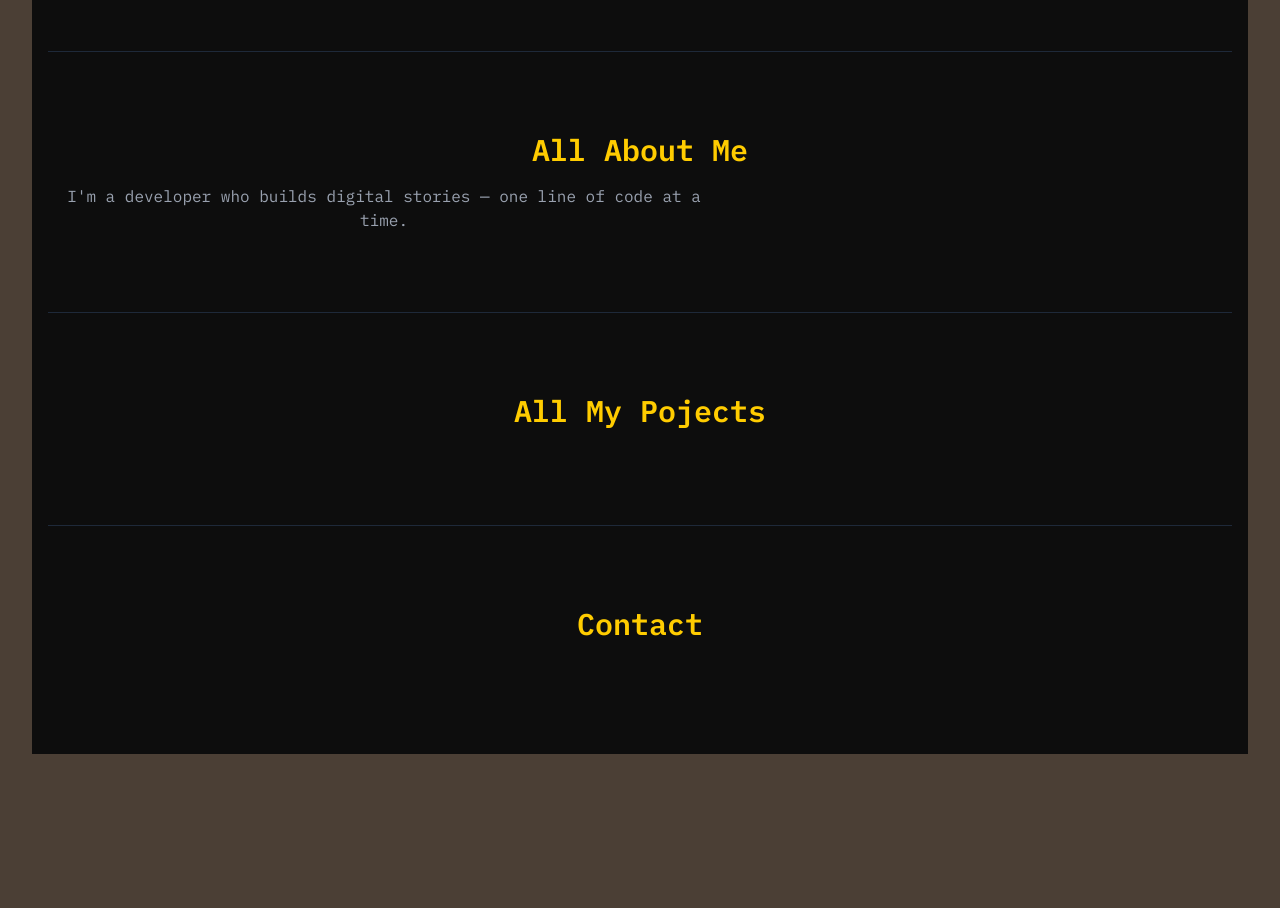
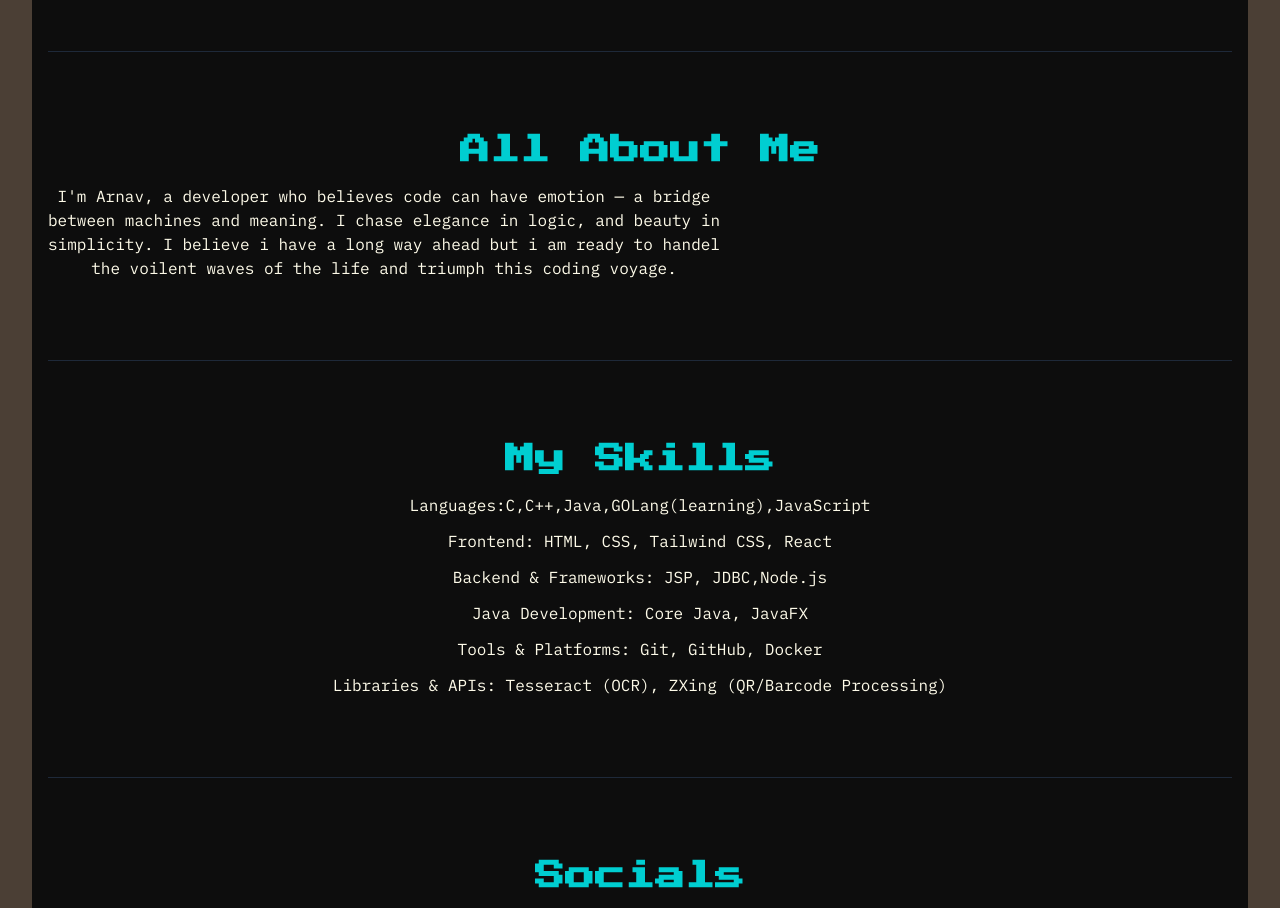
Before and after one commit to knightrishi/Portfolio, a React (Vite) app in the folder Portfolio/: page / in a window 1280 px wide. Shown: the part 800-1708 px from the top of the page. Before the commit the page ends 1586 px from the top, so only its background shows below. Built offline with nearby package versions, Linux system fonts and the light colour scheme.

Commit message:
Some minor changes

```diff
--- a/Portfolio/src/App.jsx
+++ b/Portfolio/src/App.jsx
@@ -5,7 +5,7 @@ import Navbar from './components/Navbar';
 import HeroSection from './components/HeroSection';
 import About from './sections/About';
 import Header from './components/Header';
-import Projects from './sections/Projects';
+import Skills from './sections/Skills';
 import Contact from './sections/Contact';
 import Footer from './components/Footer';
 import { color } from 'framer-motion';
@@ -17,18 +17,9 @@ function App() {
 
       <main className='p-4'>
       <HeroSection />
-        <section id='about' className='py-20 border-t border-gray-800'>
-          <h3 className='text-3xl font-semibold text-[#ffcc00] mb-4'>All About Me </h3>
-             <p className="max-w-2xl text-gray-400">
-            I'm a developer who builds digital stories — one line of code at a time.
-          </p>
-        </section>
-        <section id='projects' className='py-20 border-t border-gray-800'>
-            <h3 className='text-3xl font-semibold text-[#ffcc00] mb-4'>All My Pojects </h3>
-        </section>
-         <section id="contact" className="py-20 border-t border-gray-800">
-          <h3 className="text-3xl font-semibold text-[#ffcc00] mb-4">Contact</h3>
-        </section>
+      <About />
+      <Skills />
+      <Contact />
       </main>
 </div>
   );
--- a/Portfolio/src/components/Header.jsx
+++ b/Portfolio/src/components/Header.jsx
@@ -4,11 +4,11 @@ import { motion } from "framer-motion";
 const Header = () => {
   return (
    <header className='p-6 border-b-3 border-gray-800 flex justify-between items-center'>
-  <h1 className='text-2xl font-bold text-[#ffcc00]'>Arnav Singh</h1>
+  <h1 className='text-2xl font-bold font-pixel text-[#00CED1]'>Arnav Singh</h1>
   <nav className='space-x-6'>
-    <a href="#about" className='hover:text-[#ffcc00]'>About</a>
-    <a href="#projects" className='hover:text-[#ffcc00]'>Projects</a>
-    <a href="#contact" className='hover:text-[#ffcc00]'>Contact</a>
+    <a href="#about" className='hover:text-[#00CED1]'>About</a>
+    <a href="#projects" className='hover:text-[#00CED1]'>Experience</a>
+    <a href="#contact" className='hover:text-[#00CED1]'>Contact</a>
   </nav>
 </header>
 
--- a/Portfolio/src/components/Navbar.jsx
+++ b/Portfolio/src/components/Navbar.jsx
@@ -1,7 +1,7 @@
 function Navbar() {
   return
    (
-     <nav className="fixed top-0 w-full bg-cream/80 backdrop-blur-md flex justify-center gap-6 py-4 shadow-sm">
+     <nav className="fixed top-0 w-full text-cream font-mono backdrop-blur-md flex justify-center gap-6 py-4 shadow-sm">
      <a href="hero" className="hover:text-sienna">Home</a>
      <a href="about" className="hover:text-sienna">About</a>
      <a href="projects" className="hover:text-sienna">Projects</a>
--- a/Portfolio/src/sections/About.jsx
+++ b/Portfolio/src/sections/About.jsx
@@ -1,16 +1,14 @@
 function About() {
   return(
-<section id="about" className="min-h-screen flex items-center justify-center">
-
-  <div className="max-w-2xl text-center">
-    <h2 className="text-4xl font-serif mb-4 text-yellow">About Me</h2>
-    <p className="text-lg leading-relaxed">
-          I'm Arnav, a developer who believes code can have emotion — a bridge between
+ <section id='about' className='py-20 border-t border-gray-800'>
+          <h3 className='text-3xl font-semibold font-pixel text-[#00CED1] mb-4'>All About Me </h3>
+             <p className="max-w-2xl text-cream font-mono">
+           I'm Arnav, a developer who believes code can have emotion — a bridge between
           machines and meaning. I chase elegance in logic, and beauty in simplicity.
           I believe i have a long way ahead but i am ready to handel the voilent waves of the life and triumph this coding voyage.
-    </p>
-  </div>
-</section>
+
+          </p>
+        </section>
 
 );
 }
--- a/Portfolio/src/sections/Projects.jsx
+++ b/Portfolio/src/sections/Projects.jsx
@@ -1,8 +1,11 @@
+
 function Projects() {
-  return
-   <div>
-    About Section
-    </div>
+  return(
+    <section id='projects' className='py-20 border-t border-gray-800'>
+      <h3 className='text-3xl font-semibold font-pixel text-[#00CED1] mb-4'>All My Pojects </h3>
+
+        </section>
+        );
 }
 
 export default Projects;
--- a/Portfolio/src/styles/global.css
+++ b/Portfolio/src/styles/global.css
@@ -19,17 +19,18 @@
 
 /* Root styling */
 :root {
-  color-scheme: light dark;
+  color-scheme: light #1A1A1A;
   background-color: var(--color-choco);
   color: var(--color-cream);
 }
 .neon-text {
   text-shadow: 0 0 5px #ff00ff, 0 0 10px #00ffff, 0 0 20px #ff00ff;
 }
+
 /* Optional: text selection and scroll behavior */
 ::selection {
-  background: var(--color-mustard);
-  color: var(--color-choco);
+  background: var(--color-teal);
+  color: var(--color-cream);
 }
 
 html {
--- a/Portfolio/tailwind.config.js
+++ b/Portfolio/tailwind.config.js
@@ -7,16 +7,17 @@ export default {
   theme: {
     extend: {
       colors: {
-        primary: '#ffcc00',   // retro yellow accent
+        primary: '#00CED1',   // retro yellow accent
         secondary: '#0d0d0d', // dark base background
         accent: '#1a1a1a',    // subtle contrast layer
       },
       fontFamily: {
         mono: ['"IBM Plex Mono"', 'monospace'],      // clean monospaced type
         pixel: ['"Press Start 2P"', 'cursive'],      // retro pixel headline
+             // retro pixel headline
       },
       boxShadow: {
-        glow: '0 0 10px #ffcc00', // glowing retro edges
+        glow: '0 0 10px #00CED1', // glowing retro edges
       },
     },
   },
```
Also changed, not shown: Portfolio/public/cursor-100.png (added).
